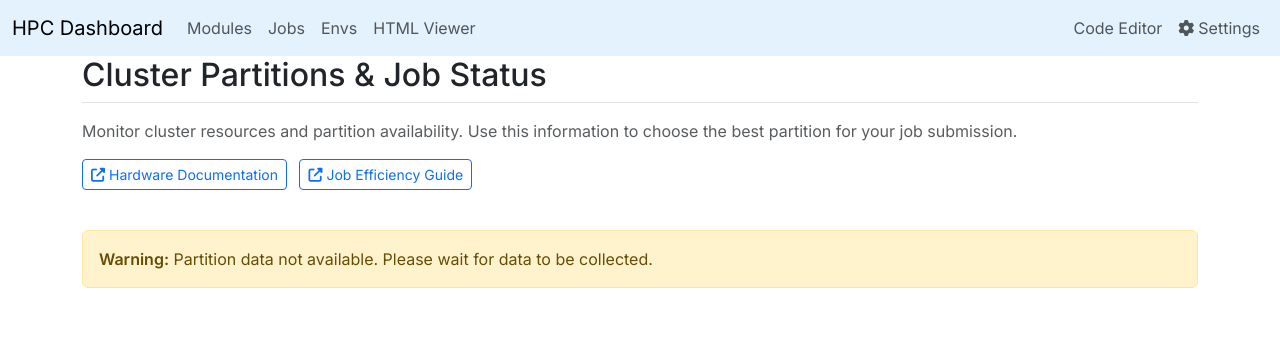
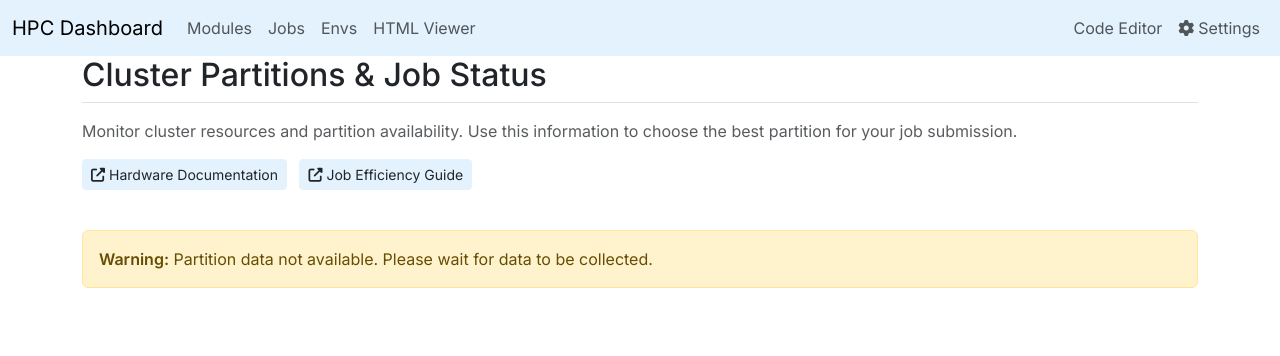
Before and after one commit to sdhutchins/ood-hpc-dash, a Flask app: page /jobs/ in a window 1280 px wide. Shown: the top 356 px of the page. Run offline with Flask 3, Linux system fonts and the light colour scheme; some libraries are stand-ins or nearby versions.

Commit message:
Add css file.

```diff
--- /dev/null
+++ b/static/theme.css
@@ -0,0 +1,23 @@
+body {
+  font-family: 'Inter', system-ui, -apple-system, 'Segoe UI', sans-serif;
+}
+
+:root {
+  --theme-text-color: #212529;
+}
+
+.btn-primary {
+  background-color: var(--theme-bg-color) !important;
+  border-color: var(--theme-bg-color) !important;
+  color: var(--theme-text-color) !important;
+}
+
+.btn-primary:hover,
+.btn-primary:focus,
+.btn-primary:active {
+  background-color: var(--theme-bg-color) !important;
+  border-color: var(--theme-bg-color) !important;
+  color: var(--theme-text-color) !important;
+  opacity: 0.85;
+  filter: brightness(0.95);
+}
--- a/templates/base.html
+++ b/templates/base.html
@@ -8,8 +8,11 @@
     <link rel="preconnect" href="https://fonts.googleapis.com">
     <link rel="preconnect" href="https://fonts.gstatic.com" crossorigin>
     <link href="https://fonts.googleapis.com/css2?family=Inter:wght@400;500;600&display=swap" rel="stylesheet">
+    <link rel="stylesheet" href="{{ url_for('static', filename='theme.css') }}">
     <style>
-      body { font-family: 'Inter', system-ui, -apple-system, 'Segoe UI', sans-serif; }
+      :root {
+        --theme-bg-color: {{ navbar_color }};
+      }
     </style>
     <script src="https://cdn.jsdelivr.net/npm/bootstrap@5.3.8/dist/js/bootstrap.bundle.min.js" integrity="sha384-FKyoEForCGlyvwx9Hj09JcYn3nv7wiPVlz7YYwJrWVcXK/BmnVDxM+D2scQbITxI" crossorigin="anonymous"></script>
 </head>
--- a/templates/jobs.html
+++ b/templates/jobs.html
@@ -8,10 +8,10 @@
             Monitor cluster resources and partition availability. Use this information to choose the best partition for your job submission.
         </p>
         <div class="mb-3">
-            <a href="https://docs.rc.uab.edu/cheaha/hardware/" target="_blank" class="btn btn-outline-primary btn-sm me-2">
+            <a href="https://docs.rc.uab.edu/cheaha/hardware/" target="_blank" class="btn btn-primary btn-sm me-2">
                 <i class="fas fa-external-link-alt me-1"></i>Hardware Documentation
             </a>
-            <a href="https://docs.rc.uab.edu/cheaha/job_efficiency/" target="_blank" class="btn btn-outline-primary btn-sm">
+            <a href="https://docs.rc.uab.edu/cheaha/job_efficiency/" target="_blank" class="btn btn-primary btn-sm">
                 <i class="fas fa-external-link-alt me-1"></i>Job Efficiency Guide
             </a>
         </div>
```
